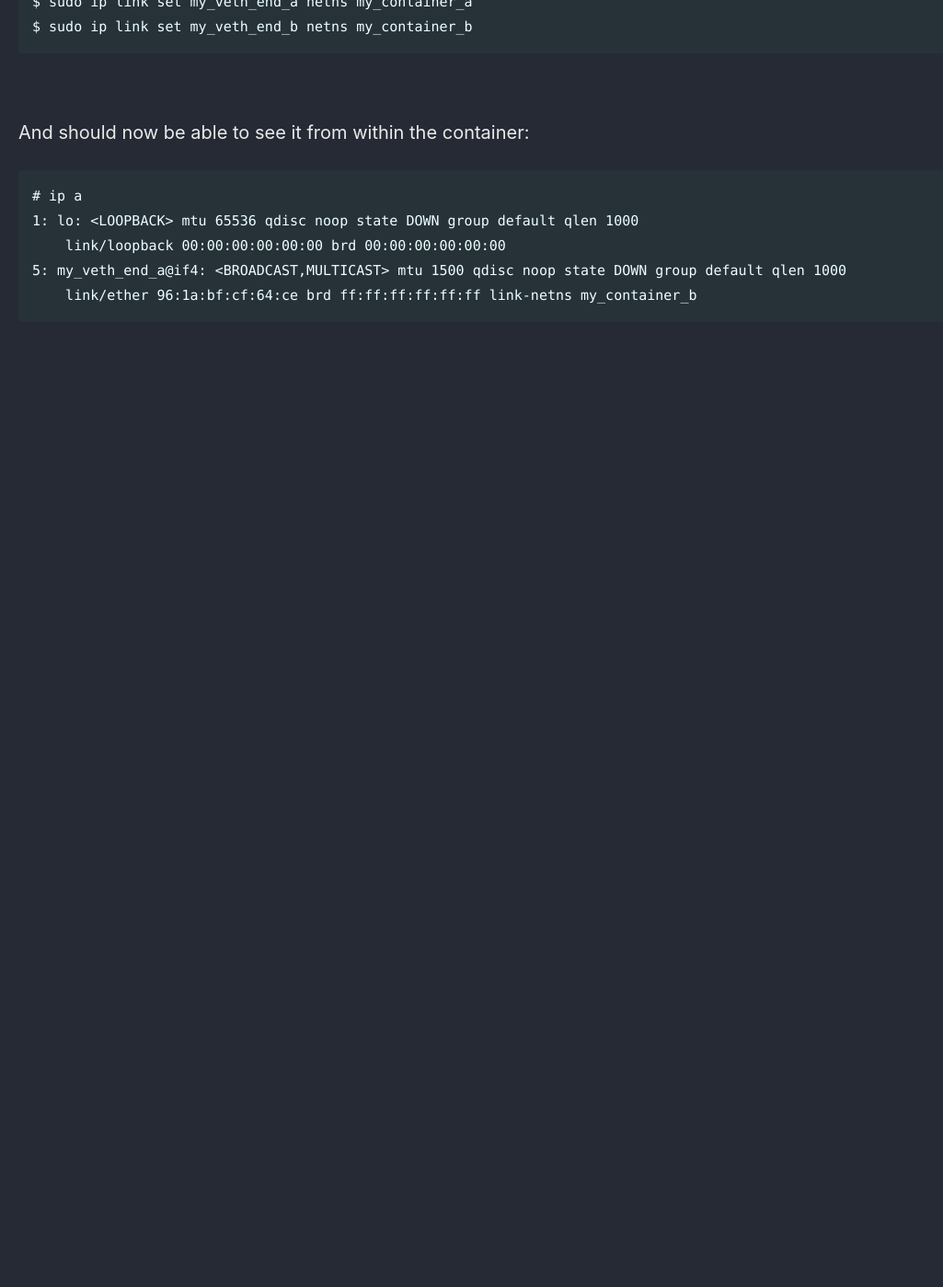
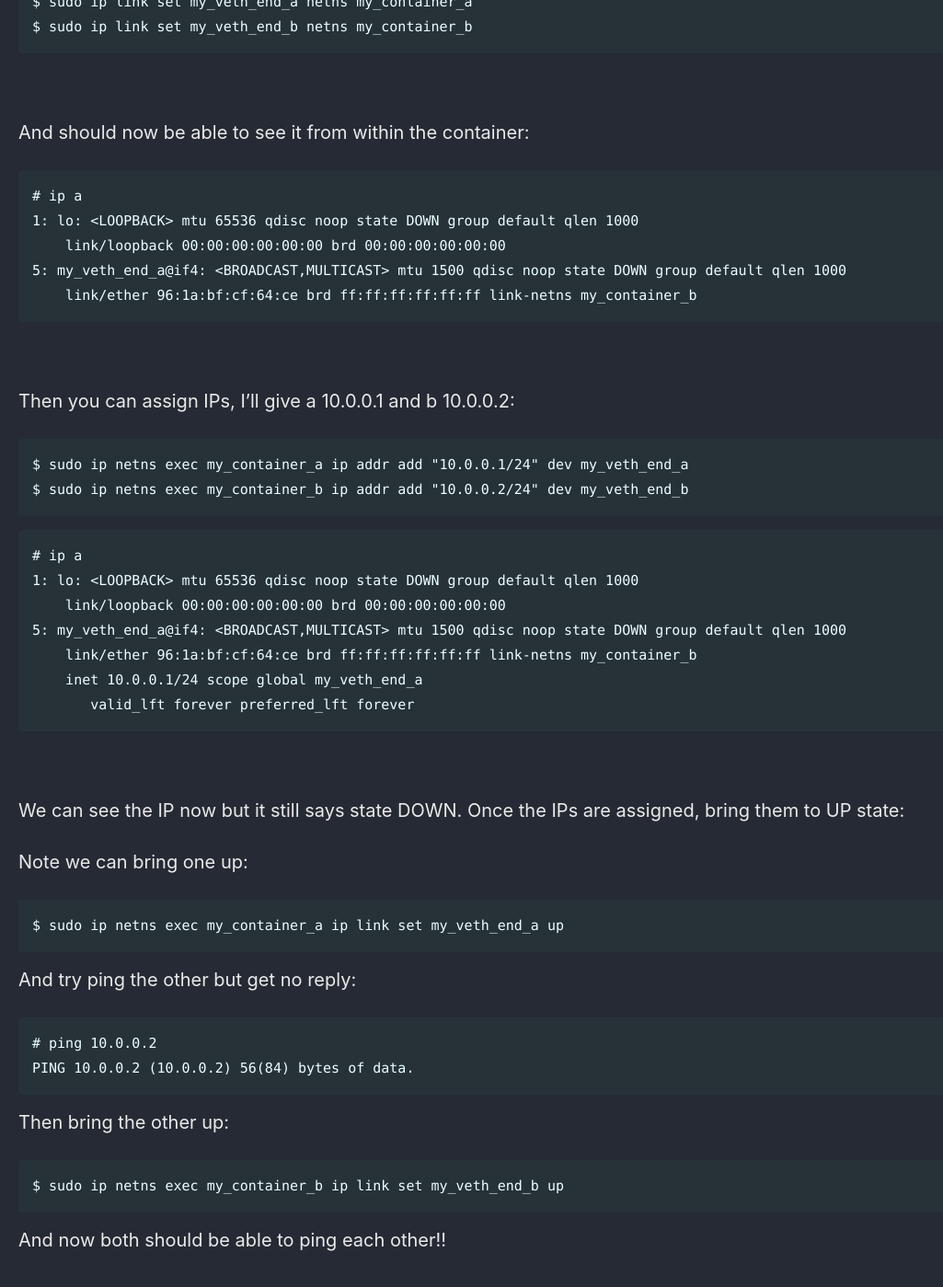
Before and after one commit to Connor-McCartney/Connor-McCartney.github.io, a Jekyll site: the page built from _pages/misc/LinuxNetworkNamespaces.md, in a window 1280 px wide and 1400 px high, scrolled down 1821 px. Shown: the whole window at 92% size, without its empty margins (0-1025 px from the left). Built offline with Jekyll 4.4.1, drawn with Linux system fonts in a browser that asks for light colours; cached includes are drawn as plain includes; before the commit the page ends 2272 px from its top, so only the background shows below that.

Commit message:
Update LinuxNetworkNamespaces.md

````diff
--- a/_pages/misc/LinuxNetworkNamespaces.md
+++ b/_pages/misc/LinuxNetworkNamespaces.md
@@ -97,3 +97,46 @@ And should now be able to see it from within the container:
 
 
 <br>
+
+Then you can assign IPs, I'll give a 10.0.0.1 and b 10.0.0.2:
+
+```
+$ sudo ip netns exec my_container_a ip addr add "10.0.0.1/24" dev my_veth_end_a
+$ sudo ip netns exec my_container_b ip addr add "10.0.0.2/24" dev my_veth_end_b
+```
+
+```
+# ip a
+1: lo: <LOOPBACK> mtu 65536 qdisc noop state DOWN group default qlen 1000
+    link/loopback 00:00:00:00:00:00 brd 00:00:00:00:00:00
+5: my_veth_end_a@if4: <BROADCAST,MULTICAST> mtu 1500 qdisc noop state DOWN group default qlen 1000
+    link/ether 96:1a:bf:cf:64:ce brd ff:ff:ff:ff:ff:ff link-netns my_container_b
+    inet 10.0.0.1/24 scope global my_veth_end_a
+       valid_lft forever preferred_lft forever
+```
+
+
+<br>
+
+We can see the IP now but it still says state DOWN. Once the IPs are assigned, bring them to UP state:
+
+Note we can bring one up:
+
+```
+$ sudo ip netns exec my_container_a ip link set my_veth_end_a up
+```
+
+And try ping the other but get no reply:
+
+```
+# ping 10.0.0.2
+PING 10.0.0.2 (10.0.0.2) 56(84) bytes of data.
+```
+
+Then bring the other up:
+
+```
+$ sudo ip netns exec my_container_b ip link set my_veth_end_b up
+```
+
+And now both should be able to ping each other!!
````
